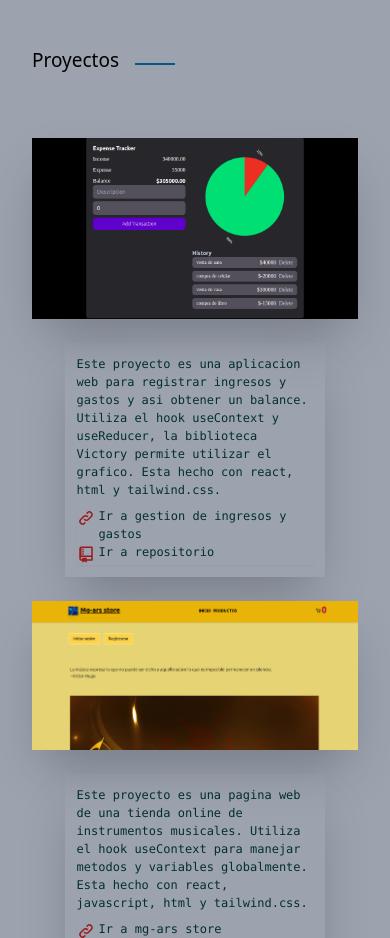
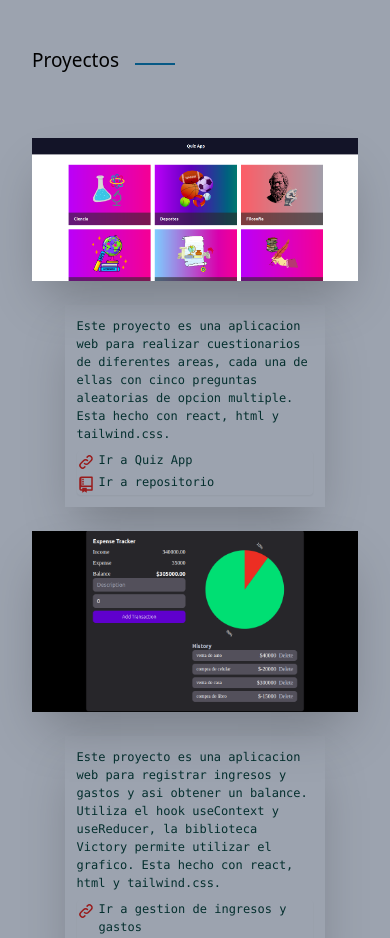
Before and after one commit to miguelriverasarmiento/portfolio-website, a Next.js app: page / in a window 390 px wide. Shown: the part 3880-4818 px from the top of the page. Built offline with nearby package versions, Linux system fonts and the light colour scheme.

Commit message:
Added new project

```diff
--- a/pages/Projects.js
+++ b/pages/Projects.js
@@ -12,6 +12,36 @@ const Projects = () => {
         <Heading title="Proyectos"/>
 
         <div className="grid place-items-center grid-cols-1 md:grid-cols-2 gap-6">
+
+        <div className="flex flex-col items-center relative group">
+                <Image className="w-[100%] h-[100%] shadow-2xl"  width={300}
+                height={300} src='/img/quiz.png' alt=''/>
+                <div className="bg-[#000000bd] absolute w-[100%] h-[100%]
+                top-0 opacity-0 transition duraction-500 group-hover:opacity-100
+                grid place-items-center text-gray-200 text-[12px] sm:text-[15px]
+                md:text-[17px]">
+                    Quiz App
+                </div>
+            </div>
+
+            <div className='flex flex-col text-left w-[80%] px-3 py-3 text-[12px] sm:text-[15px] font-mono
+            shadow-2xl shadow hover:shadow-xl text-teal-950'>
+                Este proyecto es una aplicacion web para realizar cuestionarios
+                de diferentes areas, cada una de ellas con cinco preguntas
+                aleatorias de opcion multiple. Esta hecho con react, html
+                y tailwind.css.
+
+                <div className='flex flex-col text-left mt-2 rounded shadow-sm'>
+                    <div className="flex flex-row">
+                        <div><TbLink className='text-red-800 text-[22px] pr-1'/></div>
+                        <div><Link href="https://quiz-app-24.vercel.app/">Ir a Quiz App</Link></div>
+                    </div>
+                    <div className="flex flex-row">
+                        <div><RiGitRepositoryLine className='text-red-800 text-[22px] pr-1'/></div>
+                        <div><Link href="https://github.com/miguelriverasarmiento/Quiz-App">Ir a repositorio</Link></div>
+                    </div>
+                </div>
+            </div>
 
             <div className="flex flex-col items-center relative group">
                 <Image className="w-[100%] h-[100%] shadow-2xl"  width={300}
```
Also changed, not shown: public/img/quiz.png (added).
